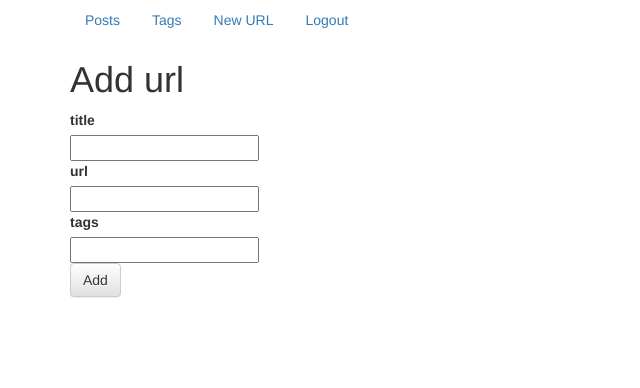
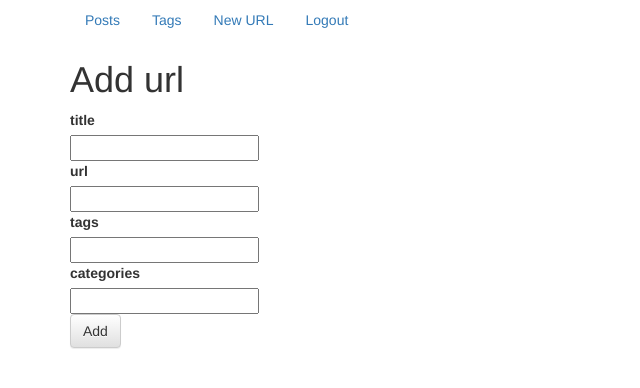
Before and after one commit to pmatigakis/pagetags, a Flask app: page /new_url in a window 1280 px wide. Shown: the top 388 px of the page, without its empty margins (0-640 px from the left). Run offline with Flask 2, Linux system fonts and the light colour scheme; the visitor is signed in with stand-in values (Sample User, id 1); parts of the project's set-up code (start-up, migrations or seed data) failed here and were passed over; some libraries are stand-ins or nearby versions.

Commit message:
Added the category field to the form in the new url template

```diff
--- a/pagetags/templates/new_url.html
+++ b/pagetags/templates/new_url.html
@@ -43,6 +43,17 @@
                     </ul>
                 {% endif %}
 
+                {{ form.categories.label }} <br />
+                {{ form.categories }} <br />
+
+                {% if form.categories.errors %}
+                    <ul>
+                        {% for error in form.categories.errors%}
+                            <l1>{{ error }}</l1>
+                        {% endfor %}
+                    </ul>
+                {% endif %}
+
                 <button type="submit" class="btn btn-default">Add</button>
             </form>
         </div>
```
